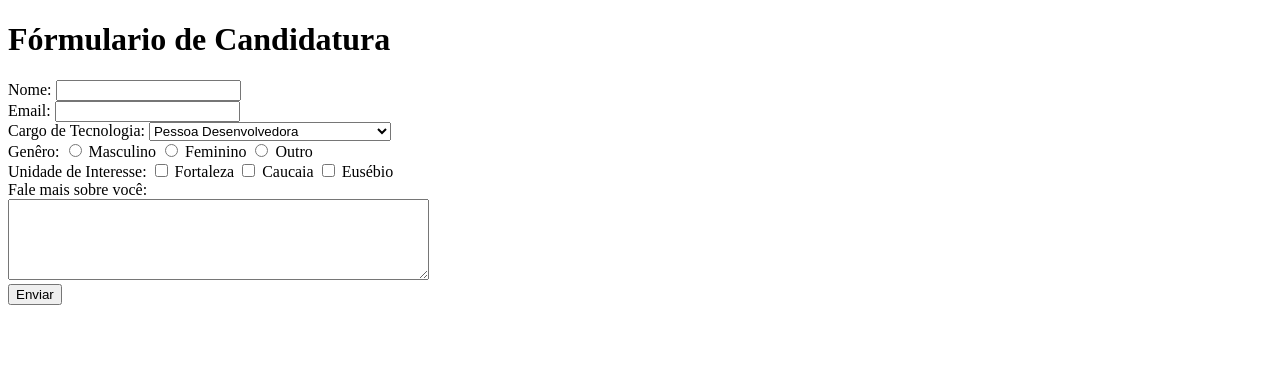
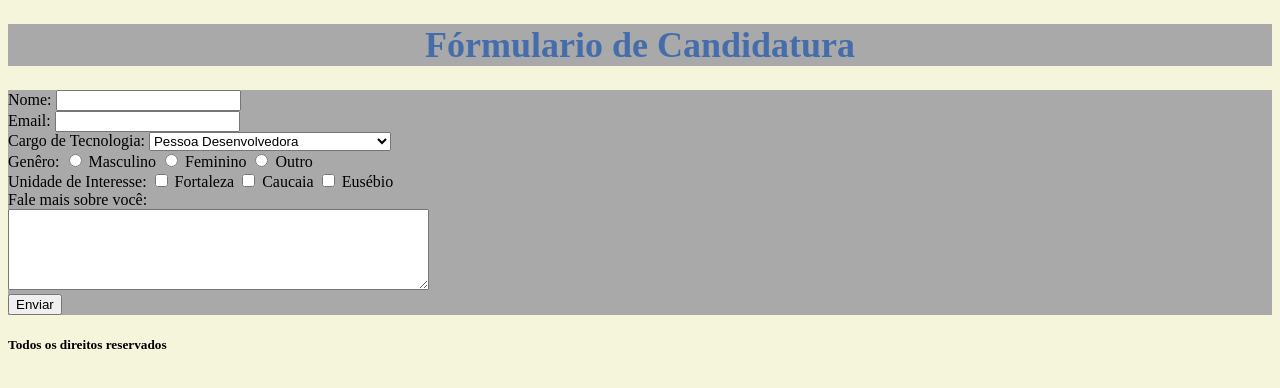
Before and after one commit to ythaiss/AulasGeracao2, a plain HTML site: page aula4/formulario.html in a window 1280 px wide. Drawn offline with Linux system fonts and the light colour scheme.

Commit message:
style css

```diff
--- a/aula4/formulario.html
+++ b/aula4/formulario.html
@@ -4,9 +4,19 @@
     <meta charset="UTF-8">
     <meta name="viewport" content="width=device-width, initial-scale=1.0">
     <title>Formulário Atividade</title>
+    <link rel="stylesheet" href="style.css">
 </head>
 <body>
-    <h1>Fórmulario de Candidatura</h1>
+
+ <header>
+<!-- navegação entre páginas -->
+ </header>
+
+
+ <main>
+
+     <h1>Fórmulario de Candidatura</h1>
+
     <form action="#">
         <label for="nomeUser">Nome:</label>
         <input type="text" name="nomeUser" id="nomeUser">
@@ -57,5 +67,51 @@
 
         <input type="submit" value="Enviar">
     </form>
+ </main>
+
+
+ <footer>
+     <h5>Todos os direitos reservados</h5>
+
+ </footer>
+
+
+
+
+
+
+
+
+
+
+
+
+
+
+
+
+
+
+
+
+
+
+
+
+
+
+
+
+
+
+
+
+
+
+
+
+
+
+
 </body>
 </html>
--- /dev/null
+++ b/aula4/style.css
@@ -0,0 +1,13 @@
+
+h1{
+    color: #0b4baca1;
+    background-color: darkgrey;
+    text-align: center;
+    font-size: 36px;
+}
+body{
+    background-color: beige;
+}
+form{
+    background-color: darkgray;
+}
--- /dev/null
+++ b/aulas2/style.css
@@ -0,0 +1,13 @@
+
+h1{
+    color: brown;
+    text-align: center;
+    font-size: 36px;
+}
+body{
+    background-color: lightblue;
+}
+h2{
+    color: brown;
+    text-align: center;
+}
```
Also changed, not shown: aulas2/receita.html (+3 -7 lines).
